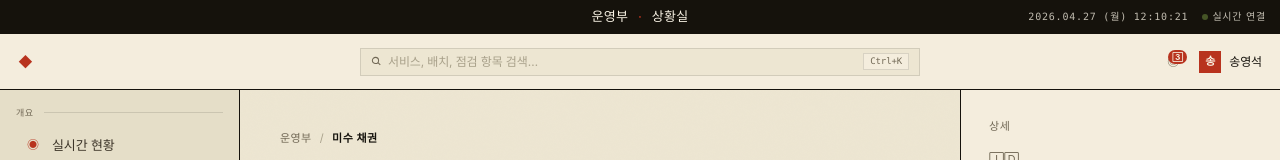
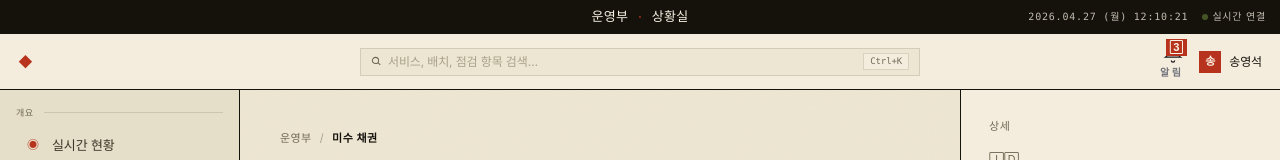
Before and after one commit to SONGYEONGSIN/OPS-Console, a Next.js app: page /dashboard/receivables in a window 1280 px wide. Shown: the top 160 px of the page. Built offline with nearby package versions, Linux system fonts and the light colour scheme; a web font is replaced by a local one.

Commit message:
feat: AlertsBell v2 — hover 200ms 드롭다운 + 클릭 navigate

```diff
--- a/src/app/dashboard/_components/AlertsBell.tsx
+++ b/src/app/dashboard/_components/AlertsBell.tsx
@@ -1,20 +1,25 @@
 "use client";
 
 import Link from "next/link";
+import { useRouter } from "next/navigation";
 import { useEffect, useMemo, useRef, useState } from "react";
 import type { DashWidget } from "./patterns/DashPattern";
 
 const MAX_ITEMS = 5;
+const HOVER_DELAY = 200;
 
 /**
- * AlertsBell — MenuBar 우측 ◎ 클릭 → 인라인 드롭다운으로 최근 알림 노출.
- * urgent + review 톤만 추려 표시. 항목 클릭 시 /dashboard/alerts로 이동.
+ * AlertsBell v2 — chrome 우측 zone에서 사용.
+ * - 종 SVG 20×20 + urgent 카운트 빨강 배지
+ * - 호버 200ms 후 드롭다운 미리보기 (최근 urgent/review 5건)
+ * - 클릭 시 /dashboard/alerts 페이지 이동
  * - ESC + 외부 클릭으로 닫힘
- * - urgent 카운트만 빨간 배지로 표시 (전체가 아닌 "지금 봐야 할 것")
  */
 export function AlertsBell({ items }: { items: DashWidget[] }) {
   const [open, setOpen] = useState(false);
   const wrapRef = useRef<HTMLDivElement>(null);
+  const hoverTimer = useRef<number | null>(null);
+  const router = useRouter();
 
   const urgent = useMemo(
     () => items.filter((i) => i.tone === "urgent"),
@@ -41,28 +46,62 @@ export function AlertsBell({ items }: { items: DashWidget[] }) {
     };
   }, [open]);
 
+  // hover timer cleanup on unmount
+  useEffect(() => {
+    return () => {
+      if (hoverTimer.current) window.clearTimeout(hoverTimer.current);
+    };
+  }, []);
+
+  const onMouseEnter = () => {
+    if (hoverTimer.current) window.clearTimeout(hoverTimer.current);
+    hoverTimer.current = window.setTimeout(() => setOpen(true), HOVER_DELAY);
+  };
+  const onMouseLeave = () => {
+    if (hoverTimer.current) window.clearTimeout(hoverTimer.current);
+  };
+
   return (
-    <div ref={wrapRef} className="relative">
+    <div
+      ref={wrapRef}
+      className="relative flex flex-col items-end leading-none"
+      onMouseEnter={onMouseEnter}
+      onMouseLeave={onMouseLeave}
+    >
       <button
         type="button"
         aria-label={`알림 ${urgent.length}건`}
-        aria-expanded={open}
         onClick={(e) => {
           e.stopPropagation();
-          setOpen((v) => !v);
+          router.push("/dashboard/alerts");
         }}
-        className="relative inline-flex h-5 w-5 cursor-pointer items-center justify-center border-none bg-transparent text-sm text-muted"
+        className="relative inline-flex h-5 w-5 cursor-pointer items-center justify-center border-none bg-transparent p-0"
       >
-        ◎
+        <svg
+          viewBox="0 0 24 24"
+          className="h-5 w-5 stroke-chrome-graphite"
+          fill="none"
+          strokeWidth="1.5"
+        >
+          <path d="M6 8a6 6 0 1112 0c0 7 3 9 3 9H3s3-2 3-9z" />
+          <path d="M10 21a2 2 0 004 0" />
+        </svg>
         {urgent.length > 0 ? (
-          <span className="absolute -right-1 -top-0.5 rounded-full bg-vermilion px-1 py-px text-[8px] font-bold text-cream">
+          <span className="absolute -right-1 -top-1 bg-vermilion px-1 py-px text-2xs font-bold text-cream">
             {urgent.length}
           </span>
         ) : null}
       </button>
+      <span className="mt-0.5 text-2xs font-bold uppercase tracking-[0.24em] text-chrome-muted">
+        알림
+      </span>
 
       {open && (
-        <div className="absolute right-0 top-full z-[200] mt-1 w-[320px] border border-line bg-cream py-1 [box-shadow:4px_6px_0_rgba(21,18,12,0.15)]">
+        <div
+          role="menu"
+          className="absolute right-0 top-full z-[200] mt-2 w-[320px] border border-chrome-graphite bg-cream py-1 [box-shadow:4px_6px_0_rgba(21,18,12,0.15)]"
+          onClick={(e) => e.stopPropagation()}
+        >
           <div className="border-b border-line-soft px-3 py-1.5 text-2xs uppercase tracking-[0.18em] text-vermilion">
             알림 · {urgent.length}건 긴급
           </div>
@@ -75,33 +114,14 @@ export function AlertsBell({ items }: { items: DashWidget[] }) {
                   <Link
                     href="/dashboard/alerts"
                     onClick={() => setOpen(false)}
-                    className="grid grid-cols-[10px_1fr_auto_auto] items-baseline gap-2 px-3 py-1.5 text-sm text-ink transition-colors hover:bg-vermilion hover:text-cream"
+                    className="block px-3 py-1.5 text-sm text-ink transition-colors hover:bg-vermilion hover:text-cream"
                   >
-                    <span
-                      aria-hidden
-                      className={`h-1.5 w-1.5 self-center ${
-                        alert.tone === "urgent" ? "bg-vermilion" : "bg-gold"
-                      }`}
-                    />
-                    <span className="truncate">{alert.label}</span>
-                    <span className="font-mono text-2xs font-semibold tracking-tight">
-                      {alert.value}
-                    </span>
-                    <span className="font-mono text-2xs uppercase tracking-[0.06em] text-muted">
-                      {alert.time}
-                    </span>
+                    {alert.label}
                   </Link>
                 </li>
               ))}
             </ul>
           )}
-          <Link
-            href="/dashboard/alerts"
-            onClick={() => setOpen(false)}
-            className="block border-t border-line-soft px-3 py-1.5 text-2xs uppercase tracking-[0.18em] text-muted hover:text-vermilion"
-          >
-            전체 알림 보기 →
-          </Link>
         </div>
       )}
     </div>
```
Also changed, not shown: 1 other file (tests, documents, lock files or other folders).
